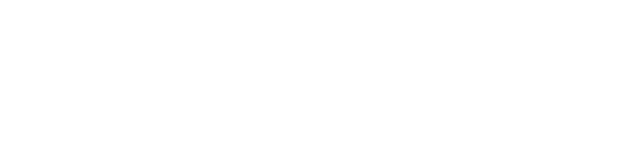
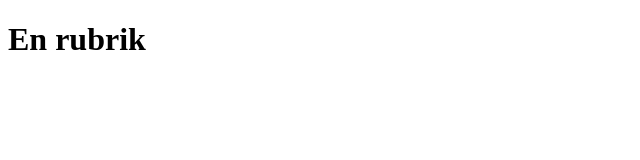
Before and after one commit to Patrik83/workshop, a plain HTML site: page index.html in a window 1280 px wide. Shown: the whole page, without its empty margins (0-640 px from the left). Drawn offline with Linux system fonts and the light colour scheme.

Commit message:
added h1

```diff
--- a/index.html
+++ b/index.html
@@ -6,6 +6,6 @@
     <title>Document</title>
 </head>
 <body>
-
+    <h1>En rubrik</h1>
 </body>
 </html>
```
